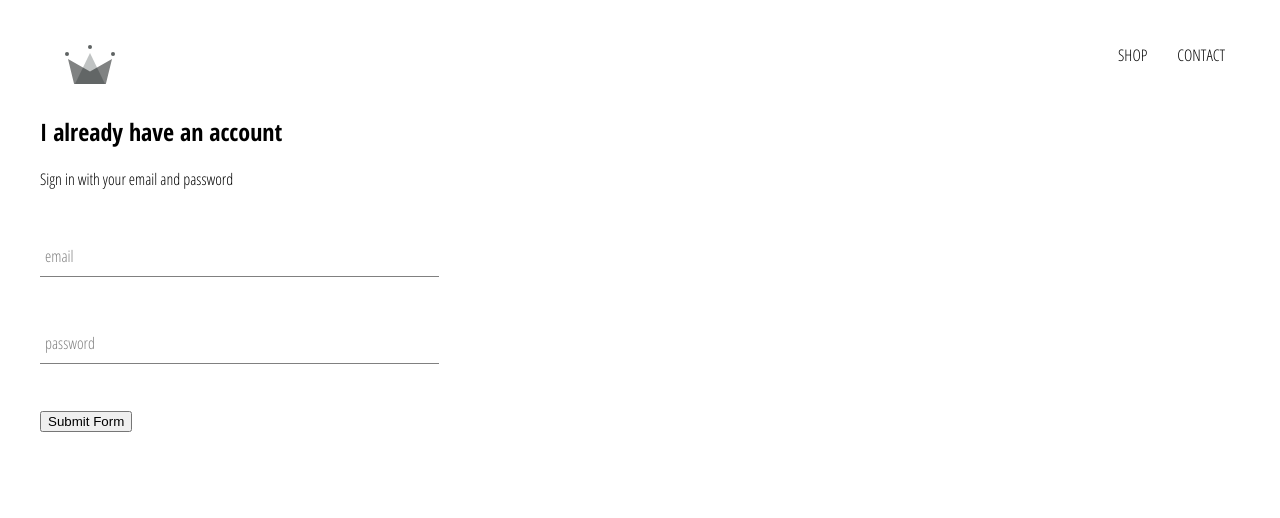
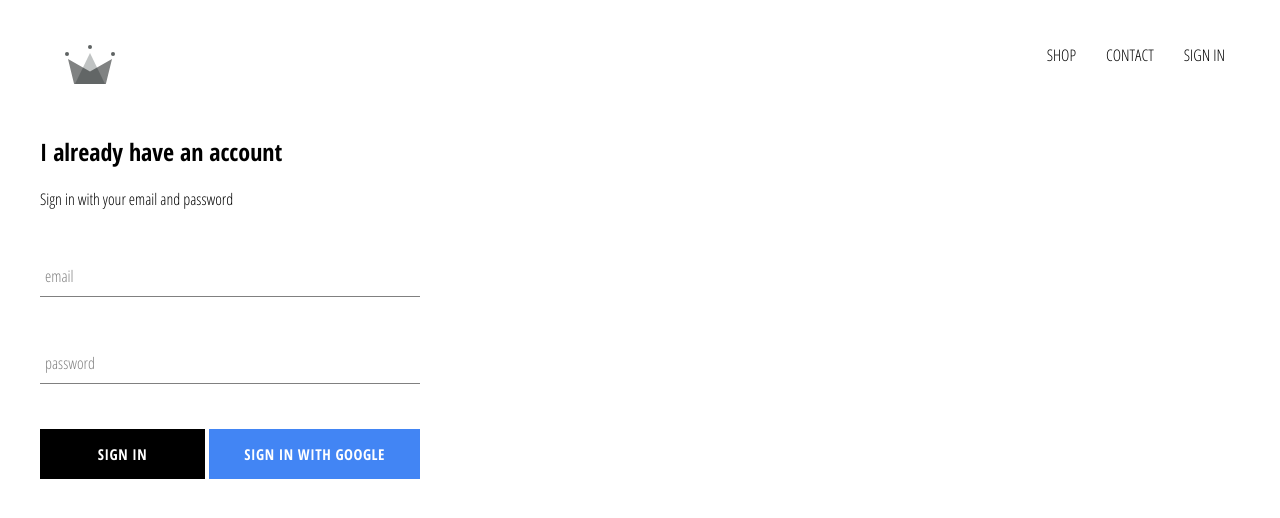
Before and after one commit to JonathanPereira1993/react-course, a React (Create React App) app in the folder crwn-clothing/: page /signin in a window 1280 px wide. Shown: the top 518 px of the page. Built offline with nearby package versions, Linux system fonts and the light colour scheme; no server answers; a web font is replaced by a local one.

Commit message:
integrated firebase into application, created sign in page with sign in component and sign in with google

```diff
--- a/crwn-clothing/package.json
+++ b/crwn-clothing/package.json
@@ -6,6 +6,7 @@
     "@testing-library/jest-dom": "^5.16.1",
     "@testing-library/react": "^11.2.7",
     "@testing-library/user-event": "^12.8.3",
+    "firebase": "^9.6.2",
     "node-sass": "^7.0.1",
     "react": "^17.0.2",
     "react-dom": "^17.0.2",
--- a/crwn-clothing/src/App.css
+++ b/crwn-clothing/src/App.css
@@ -7,3 +7,7 @@
     text-decoration: none;
     color: black;
 }
+
+* {
+    box-sizing: border-box;
+}
--- a/crwn-clothing/src/App.js
+++ b/crwn-clothing/src/App.js
@@ -6,20 +6,43 @@
 import ShopPage from './pages/shop/shop.component'
 import Header from './components/header/header.component';
 import SignInAndSignUpPage from './pages/sign-in-and-sign-up/sign-in-and-sign-up.component';
+import { auth } from './firebase/firebase.utils'
 
+class App extends React.Component {
+  constructor() {
+    super()
 
-function App() {
+    this.state = {
+      currentUser: null
+    }
+  }
+
+  unsubscribeFromAuth = null
+
+  componentDidMount() {
+    this.unsubscribeFromAuth = auth.onAuthStateChanged(user => {
+      this.setState({ currentUser: user })
+
+      console.log(user)
+    })
+  }
+
+  componentWillUnmount() {
+    this.unsubscribeFromAuth()
+  }
+
+  render() {
     return (
       <div>
-    <Header />
+        <Header currentUser={this.state.currentUser} />
         <Switch>
           <Route exact path='/' component={HomePage} />
           <Route exact path='/shop' component={ShopPage} />
           <Route exact path='/signin' component={SignInAndSignUpPage} />
         </Switch>
-
       </div>
     );
   }
+}
 
 export default App;
--- /dev/null
+++ b/crwn-clothing/src/components/custom-button/custom-button.component.jsx
@@ -0,0 +1,11 @@
+import React from 'react';
+
+import './custom-button.styles.scss'
+
+const CustomButton = ({ children, isGoogleSignIn, ...otherProps }) => (
+    <button className={`${isGoogleSignIn ? 'google-sign-in' : '' } custom-button`} { ...otherProps }>
+        {children}
+    </button>
+)
+
+export default CustomButton
--- /dev/null
+++ b/crwn-clothing/src/components/custom-button/custom-button.styles.scss
@@ -0,0 +1,32 @@
+.custom-button {
+  min-width: 165px;
+  width: auto;
+  height: 50px;
+  letter-spacing: 0.5px;
+  line-height: 50px;
+  padding: 0 35px 0 35px;
+  font-size: 15px;
+  background-color: black;
+  color: white;
+  text-transform: uppercase;
+  font-family: 'Open Sans Condensed';
+  font-weight: bolder;
+  border: none;
+  cursor: pointer;
+
+  &:hover {
+    background-color: white;
+    color: black;
+    border: 1px solid black;
+  }
+
+  &.google-sign-in {
+    background-color: #4285f4;
+    color: white;
+
+    &:hover {
+      background-color: #357ae8;
+      border: none;
+    }
+  }
+}
--- a/crwn-clothing/src/components/header/header.component.jsx
+++ b/crwn-clothing/src/components/header/header.component.jsx
@@ -1,11 +1,13 @@
 import React from 'react';
 import { Link } from 'react-router-dom';
+
+import { auth } from '../../firebase/firebase.utils';
 
 import { ReactComponent as Logo } from '../../assets/crown.svg'
 
 import "./header.styles.scss"
 
-const Header = () => (
+const Header = ({ currentUser }) => (
     <div className="header">
         <Link className='logo-container' to='/'>
             <Logo className='logo' />
@@ -17,6 +19,16 @@
             <Link className='option' to='/contact'>
                 CONTACT
             </Link>
+            {currentUser ? (
+                <div className='option' onClick={() => auth.signOut()}>
+                    SIGN OUT
+                </div>
+            ) : (
+                <Link className='option' to='/signin' >
+                    SIGN IN
+                </Link>
+
+                )}
         </div>
     </div>
 )
--- a/crwn-clothing/src/components/header/header.styles.scss
+++ b/crwn-clothing/src/components/header/header.styles.scss
@@ -20,6 +20,7 @@
 
     .option {
       padding: 10px 15px;
+      cursor: pointer;
     }
   }
 }
--- a/crwn-clothing/src/components/sign-in/sign-in.component.jsx
+++ b/crwn-clothing/src/components/sign-in/sign-in.component.jsx
@@ -1,6 +1,9 @@
 import React from 'react';
 
 import FormInput from '../form-input/form-input.component';
+import CustomButton from '../custom-button/custom-button.component';
+
+import { signInWithGoogle } from '../../firebase/firebase.utils';
 
 import './sign-in.styles.scss'
 
@@ -50,7 +53,10 @@
                     label="password"
                     required />
 
-                    <input type="submit" value="Submit Form" />
+                    <div className="buttons">
+                        <CustomButton type="submit">Sign In</CustomButton>
+                        <CustomButton onClick={signInWithGoogle} isGoogleSignIn>Sign In With Google</CustomButton>
+                    </div>
                 </form>
             </div>
         )
--- a/crwn-clothing/src/components/sign-in/sign-in.styles.scss
+++ b/crwn-clothing/src/components/sign-in/sign-in.styles.scss
@@ -1,3 +1,14 @@
 .sign-in {
-    width: 30vw;
+    width: 380px;
+    display: flex;
+    flex-direction: column;
+
+    .title {
+        margin: 10px 0;
+    }
+
+    .buttons {
+        display: flex;
+        justify-content: space-between;
+    }
 }
--- /dev/null
+++ b/crwn-clothing/src/firebase/firebase.utils.js
@@ -0,0 +1,24 @@
+import firebase from 'firebase/compat/app';
+import 'firebase/compat/firestore';
+import 'firebase/compat/auth';
+
+const config = {
+    apiKey: "AIzaSyBTsoK46FK0An-yCgKIIUtDbnz7woOazhg",
+    authDomain: "crwn-db-f4f2d.firebaseapp.com",
+    projectId: "crwn-db-f4f2d",
+    storageBucket: "crwn-db-f4f2d.appspot.com",
+    messagingSenderId: "1073589901111",
+    appId: "1:1073589901111:web:0d30e6c388bd4cddcdecb2",
+    measurementId: "G-PFYBKZZY0V"
+  }
+
+firebase.initializeApp(config)
+
+export const auth = firebase.auth()
+export const firestore = firebase.firestore()
+
+const provider = new firebase.auth.GoogleAuthProvider()
+provider.setCustomParameters({ prompt: 'select_account' })
+export const signInWithGoogle = () => auth.signInWithPopup(provider)
+
+export default firebase
```
Also changed, not shown: 1 other file (tests, documents, lock files or other folders). Lines whose indentation alone changed are shown as unchanged.
